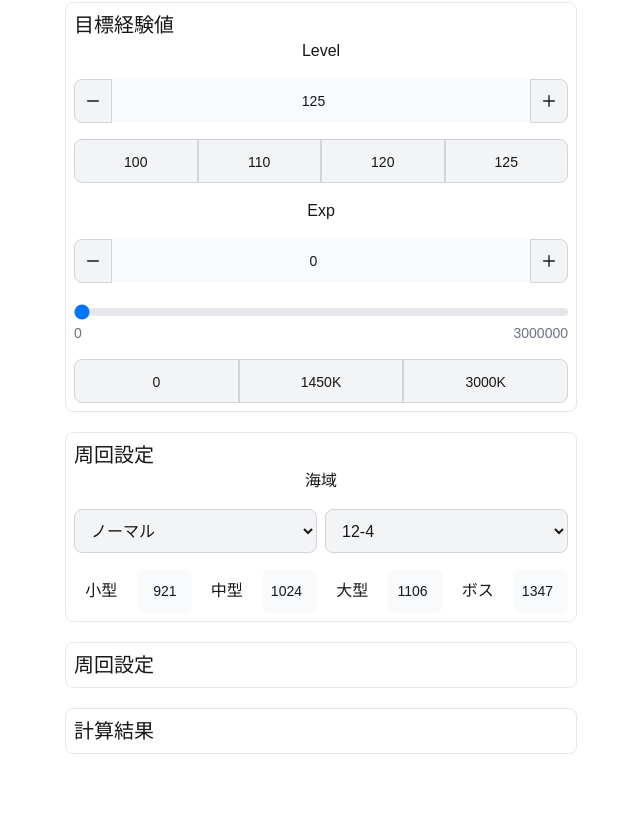
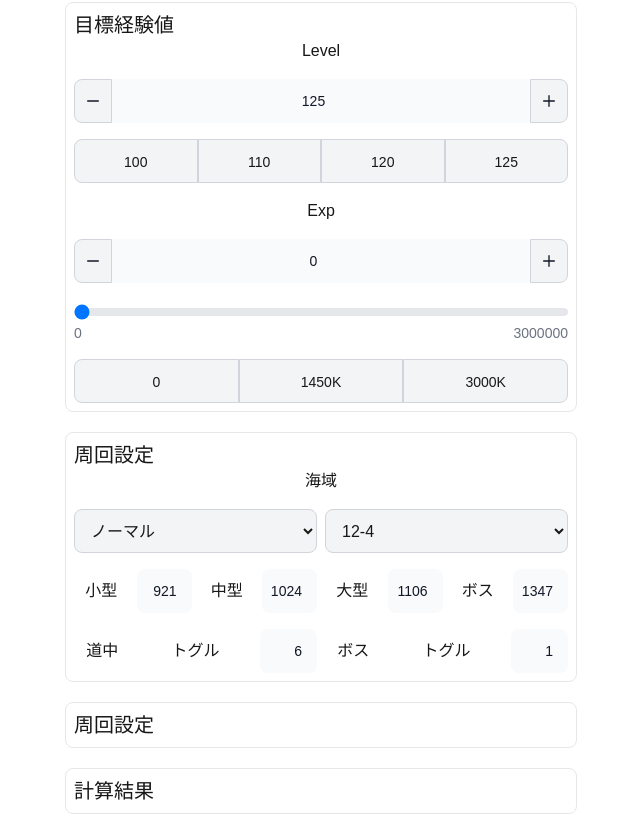
Before and after one commit to kanade2001/azurlane-webtool, a Next.js app: page /exp-calculator in a window 1280 px wide. Shown: the part 548-1382 px from the top of the page, without its empty margins (319-959 px from the left). Before the commit the page ends 1322 px from the top, so only its background shows below. Built offline with nearby package versions, Linux system fonts and the light colour scheme.

Commit message:
Feat-道中ボスフィールド

```diff
--- a/src/app/exp-calculator/_components/preference-field.tsx
+++ b/src/app/exp-calculator/_components/preference-field.tsx
@@ -102,6 +102,28 @@ export default function PreferenceField(props: PreferenceFieldProps) {
             />
           </div>
         )}
+        {areaCategory === "Custom" ? (
+          <div></div>
+        ) : (
+          <div className="grid w-full grid-cols-[1fr_2fr_1fr_1fr_2fr_1fr] items-center gap-2 text-center">
+            <p>道中</p>
+            <p>トグル</p>
+            <NumberInput
+              id="num_battles"
+              value={selectedArea.num_battles}
+              setValue={() => {}}
+              disabled
+            />
+            <p>ボス</p>
+            <p>トグル</p>
+            <NumberInput
+              id="num_battles_b"
+              value={selectedArea.num_battles_b || 1}
+              setValue={() => {}}
+              disabled
+            />
+          </div>
+        )}
       </div>
     </div>
   );
```
